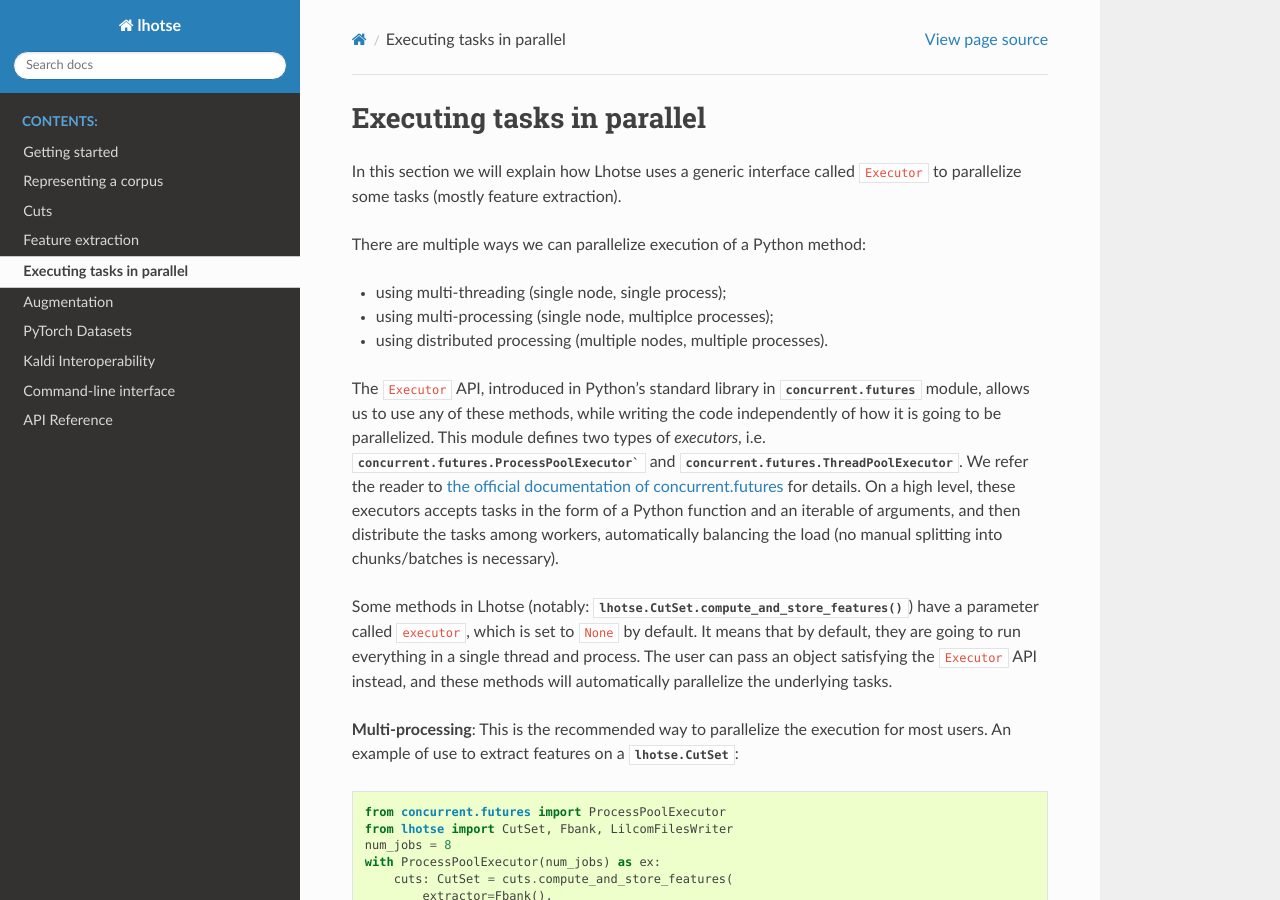
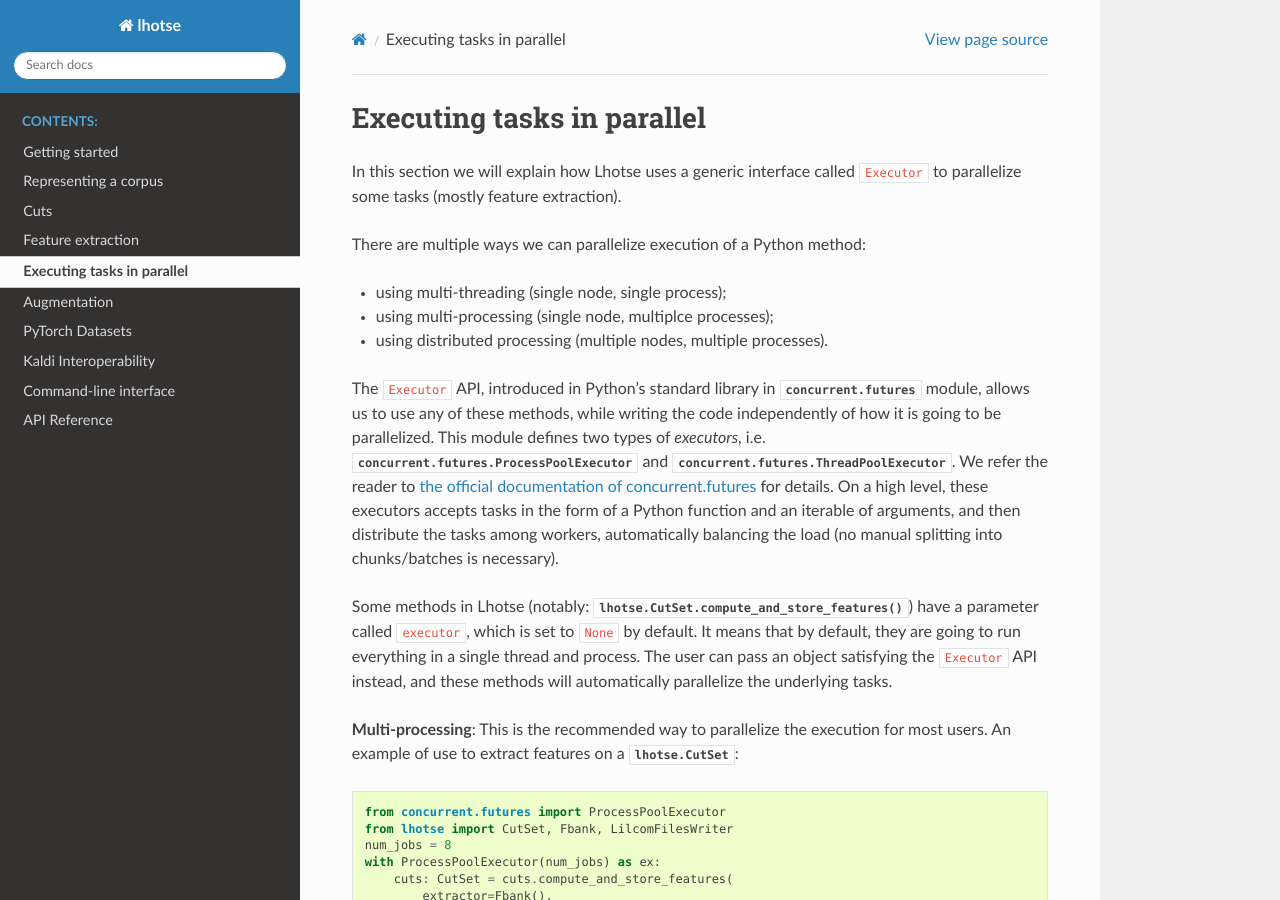
Before and after one commit to lhotse-speech/lhotse, a Sphinx documentation site: the page built from docs/parallelism.rst, in a window 1280 px wide and 900 px high. Built offline with Sphinx 7.4.7 and the Read the Docs theme 2.0.0, drawn with Linux system fonts in a browser that asks for light colours.

Commit message:
Fix excessive backtick

```diff
--- a/docs/parallelism.rst
+++ b/docs/parallelism.rst
@@ -12,7 +12,7 @@
 
 The ``Executor`` API, introduced in Python's standard library in :mod:`concurrent.futures` module,
 allows us to use any of these methods, while writing the code independently of how it is going to be parallelized.
-This module defines two types of *executors*, i.e. :class:`concurrent.futures.ProcessPoolExecutor``
+This module defines two types of *executors*, i.e. :class:`concurrent.futures.ProcessPoolExecutor`
 and :class:`concurrent.futures.ThreadPoolExecutor`.
 We refer the reader to `the official documentation of concurrent.futures`_ for details.
 On a high level, these executors accepts tasks in the form of a Python function and an iterable of arguments,
```
